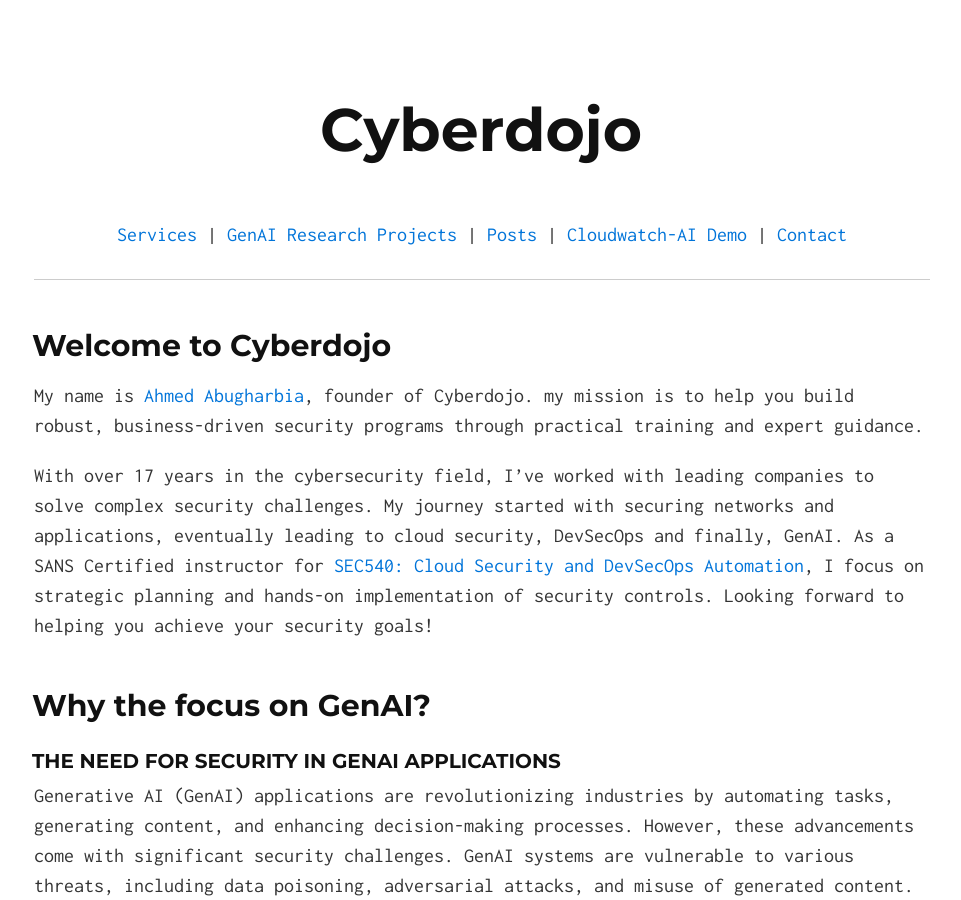
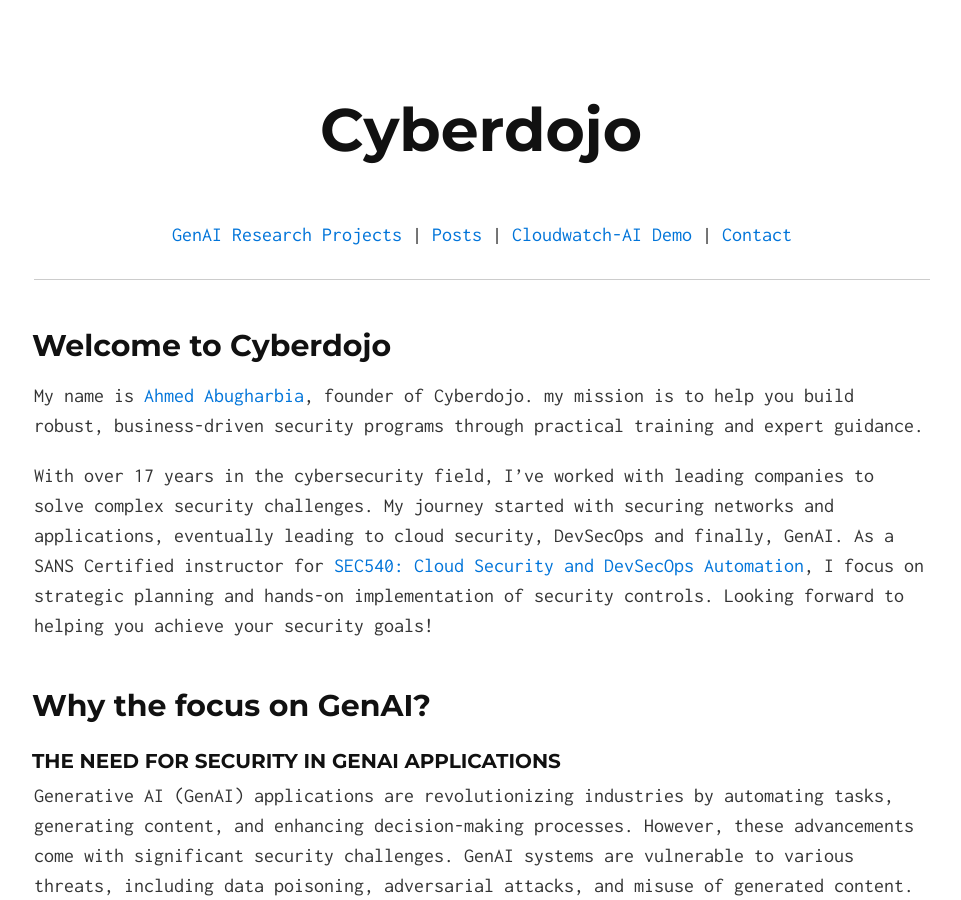
Before and after one commit to Ahmed-AG/cyberdojo-page, a Jekyll site: the page built from index.md, in a window 1280 px wide and 900 px high. Shown: the whole window, without its empty margins (158-1119 px from the left). Built offline with Jekyll 4.4.1, drawn with Linux system fonts in a browser that asks for light colours; our own code applies the rules of GitHub Pages for plain Markdown files.

Commit message:
update main

```diff
--- a/_includes/menu.html
+++ b/_includes/menu.html
@@ -1,6 +1,5 @@
 <center>
 <!-- <A href="#services">Services</A> |  -->
-<A href="/#services">Services</A> |
 <A href="/#research-projects">GenAI Research Projects</A> |
 <A href="/#read">Posts</A> |
 <A href="/cloudwatch-bot.html" target="_blank">Cloudwatch-AI Demo</A> |
```
